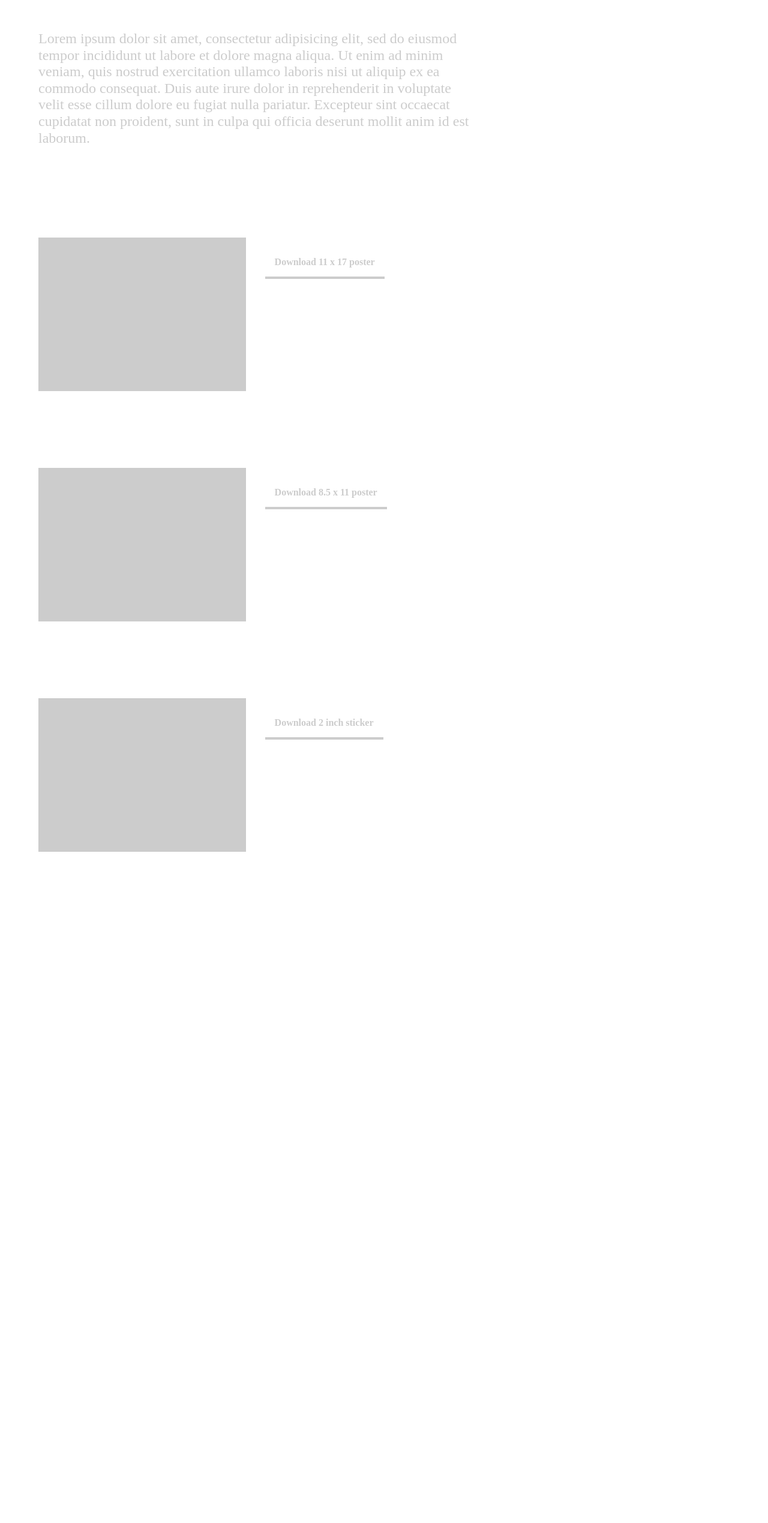
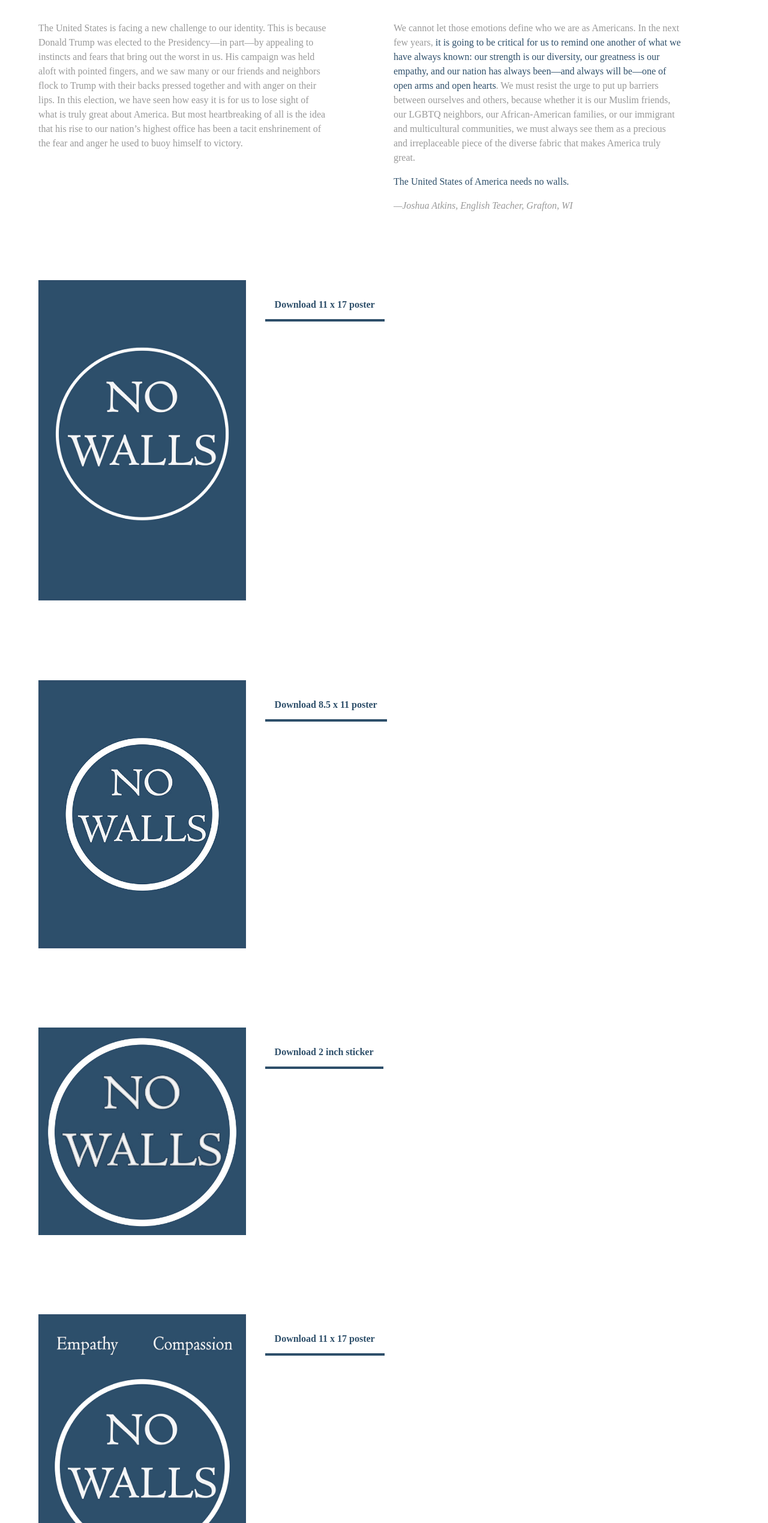
Before and after one commit to kmcgillivray/no-walls, a plain HTML site: page index.html in a window 1280 px wide. Shown: the part 252-2791 px from the top of the page at 60% size. Before the commit the page ends 1736 px from the top, so only its background shows below. Drawn offline with nearby package versions, Linux system fonts and the light colour scheme.

Commit message:
Add pdfs and text, update layout

```diff
--- a/index.html
+++ b/index.html
@@ -1,37 +1,76 @@
 <!DOCTYPE html>
 <html lang="en">
-  <title>No Walls</title>
-  <meta name="viewport" content="width=device-width, initial-scale=1">
-  <link rel="stylesheet" href="https://unpkg.com/tachyons/css/tachyons.min.css">
+  <head>
+    <title>No Walls</title>
+    <meta name="viewport" content="width=device-width, initial-scale=1">
+    <link rel="stylesheet" href="https://unpkg.com/tachyons/css/tachyons.min.css">
+    <style>
+      .slate-blue {
+        color: rgb(46, 79, 106);
+      }
+      .bg-slate-blue {
+        background-color: rgb(46, 79, 106);
+      }
+      a {
+        transition: .3s color;
+      }
+      .hover-slate-blue:hover {
+        color: rgb(46, 79, 106);
+        transition: .3s color;
+      }
+    </style>
+  </head>
   <body>
-    <div class="pv5-ns mh4 mh5-ns moon-gray">
-      <h1 class="normal f1 f-headline-ns avenir ttu tracked">No Walls</h1>
-      <p class="measure f4 f3-ns">Lorem ipsum dolor sit amet, consectetur adipisicing elit, sed do eiusmod tempor incididunt ut labore et dolore magna aliqua. Ut enim ad minim veniam, quis nostrud exercitation ullamco laboris nisi ut aliquip ex ea commodo consequat. Duis aute irure dolor in reprehenderit in voluptate velit esse cillum dolore eu fugiat nulla pariatur. Excepteur sint occaecat cupidatat non proident, sunt in culpa qui officia deserunt mollit anim id est laborum.</p>
-    </div>
-    <div class="pv5 mh4 mh5-ns cf">
-      <div class="fl-ns w-30-ns">
-        <div class="bg-moon-gray pa4 h5"></div>
+    <div class="pv4-ns mh4 mh5-ns silver cf">
+      <h1 class="normal f1 f-headline-ns avenir ttu tracked slate-blue">No Walls</h1>
+      <div class="fl w-50 pr3">
+        <p class="measure lh-copy">The United States is facing a new challenge to our identity. This is because Donald Trump was elected to the Presidency—in part—by appealing to instincts and fears that bring out the worst in us. His campaign was held aloft with pointed fingers, and we saw many or our friends and neighbors flock to Trump with their backs pressed together and with anger on their lips. In this election, we have seen how easy it is for us to lose sight of what is truly great about America. But most heartbreaking of all is the idea that his rise to our nation’s highest office has been a tacit enshrinement of the fear and anger he used to buoy himself to victory.</p>
       </div>
-      <div class="tc tl-ns fl-ns w-70-ns pv4 pa4-ns">
-        <a href="#" class="moon-gray bb pa3 bw2 b no-underline dim">Download 11 x 17 poster</a>
+      <div class="fl w-50 pl3">
+        <p class="measure lh-copy">We cannot let those emotions define who we are as Americans. In the next few years, <span class="slate-blue">it is going to be critical for us to remind one another of what we have always known: our strength is our diversity, our greatness is our empathy, and our nation has always been—and always will be—one of open arms and open hearts</span>. We must resist the urge to put up barriers between ourselves and others, because whether it is our Muslim friends, our LGBTQ neighbors, our African-American families, or our immigrant and multicultural communities, we must always see them as a precious and irreplaceable piece of the diverse fabric that makes America truly great.</p>
+        <p class="lh-copy slate-blue">The United States of America needs no walls.</p>
+        <p class="lh-copy i">—Joshua Atkins, English Teacher, Grafton, WI</p>
       </div>
     </div>
     <div class="pv5 mh4 mh5-ns cf">
       <div class="fl-ns w-30-ns">
-        <div class="bg-moon-gray pa4 h5"></div>
+        <a class="dim" href="NoWalls11x17Two.pdf"><img src="images/large-thumbnail-1.jpg"></a>
       </div>
       <div class="tc tl-ns fl-ns w-70-ns pv4 pa4-ns">
-        <a href="#" class="moon-gray bb pa3 bw2 b no-underline dim">Download 8.5 x 11 poster</a>
+        <a href="NoWalls11x17Two.pdf" class="slate-blue bb pa3 bw2 b no-underline dim">Download 11 x 17 poster</a>
       </div>
     </div>
     <div class="pv5 mh4 mh5-ns cf">
       <div class="fl-ns w-30-ns">
-        <div class="bg-moon-gray pa4 h5"></div>
+        <a class="dim" href="NoWalls812x11.pdf"><img src="images/letter-thumbnail-1.jpg"></a>
       </div>
       <div class="tc tl-ns fl-ns w-70-ns pv4 pa4-ns">
-        <a href="#" class="moon-gray bb pa3 bw2 b no-underline dim">Download 2 inch sticker</a>
+        <a href="NoWalls812x11.pdf" class="slate-blue bb pa3 bw2 b no-underline dim">Download 8.5 x 11 poster</a>
       </div>
     </div>
-
+    <div class="pv5 mh4 mh5-ns cf">
+      <div class="fl-ns w-30-ns">
+        <a class="dim" href="NoWalls2inch.pdf"><img src="images/sticker-thumbnail.jpg"></a>
+      </div>
+      <div class="tc tl-ns fl-ns w-70-ns pv4 pa4-ns">
+        <a href="NoWalls2inch.pdf" class="slate-blue bb pa3 bw2 b no-underline dim">Download 2 inch sticker</a>
+      </div>
+    </div>
+    <div class="pv5 mh4 mh5-ns cf">
+      <div class="fl-ns w-30-ns">
+        <a class="dim" href="NoWalls11x17.pdf"><img src="images/large-thumbnail-2.jpg"></a>
+      </div>
+      <div class="tc tl-ns fl-ns w-70-ns pv4 pa4-ns">
+        <a href="NoWalls11x17.pdf" class="slate-blue bb pa3 bw2 b no-underline dim">Download 11 x 17 poster</a>
+      </div>
+    </div>
+    <div class="pv5 mh4 mh5-ns cf">
+      <div class="fl-ns w-30-ns">
+        <a class="dim" href="NoWalls812x11Two.pdf"><img src="images/letter-thumbnail-2.jpg"></a>
+      </div>
+      <div class="tc tl-ns fl-ns w-70-ns pv4 pa4-ns">
+        <a href="NoWalls812x11Two.pdf" class="slate-blue bb pa3 bw2 b no-underline dim">Download 8.5 x 11 poster</a>
+      </div>
+    </div>
   </body>
 </html>
```
Also changed, not shown: images/large-thumbnail-1.jpg (added), images/large-thumbnail-2.jpg (added), images/letter-thumbnail-1.jpg (added), images/letter-thumbnail-2.jpg (added), images/sticker-thumbnail.jpg (added), 5 other files.
